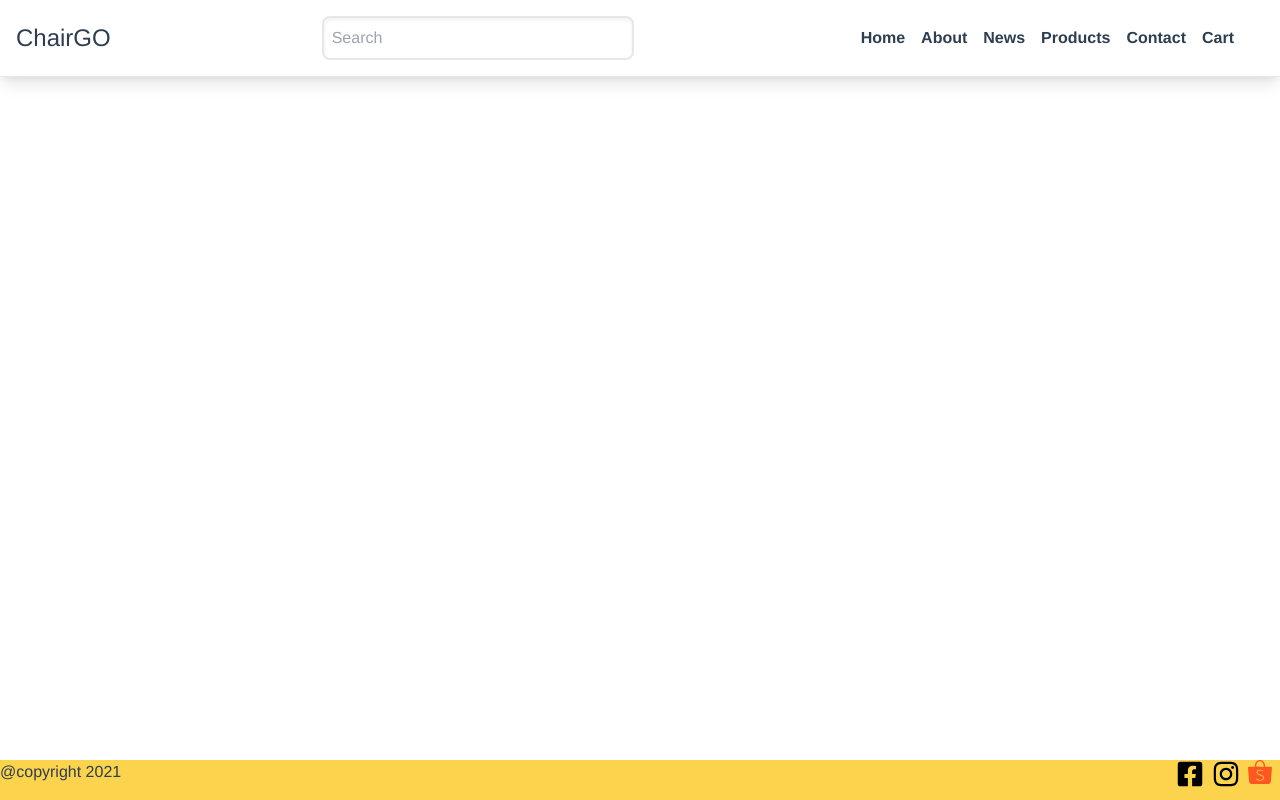
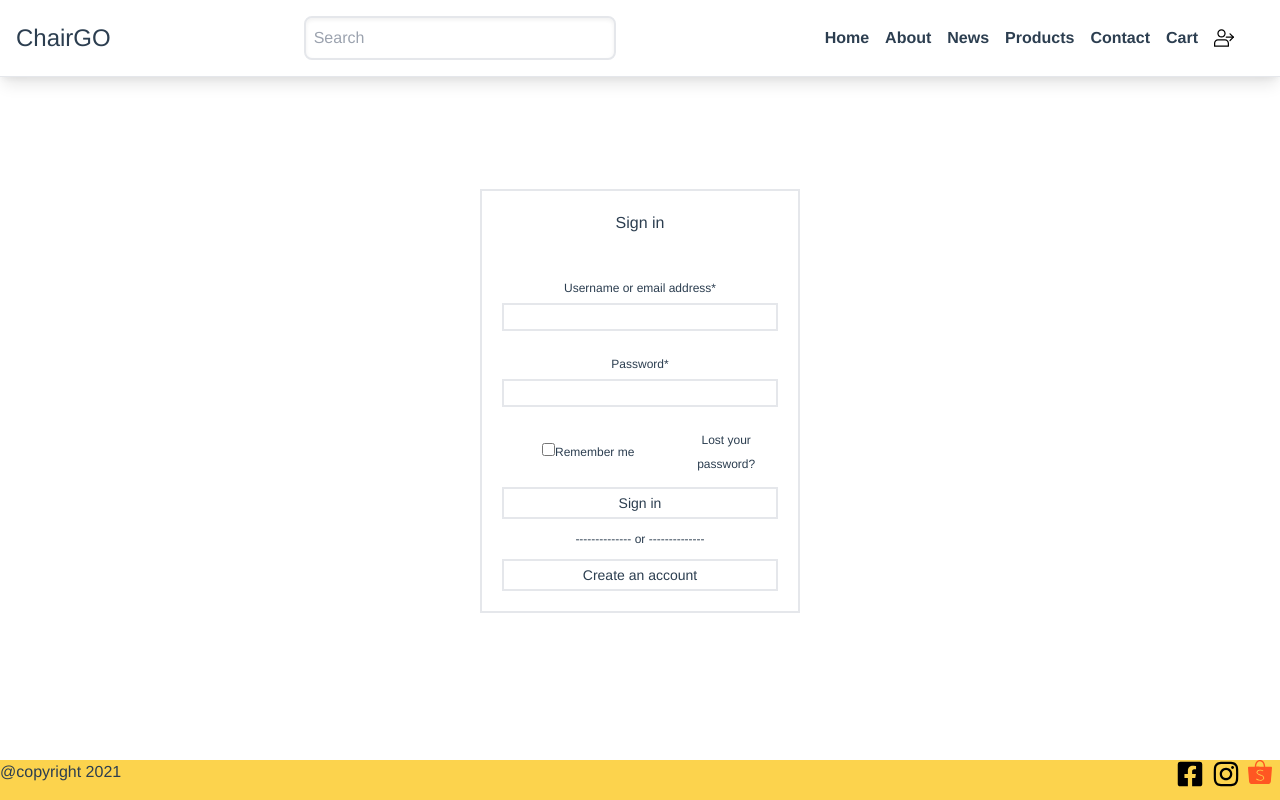
Before and after one commit to whereissam/Vue-website, a Vue app: page /Sign in a window 1280 px wide. Built offline with nearby package versions, Linux system fonts and the light colour scheme.

Commit message:
create Sign up page

```diff
--- a/src/components/navbar.vue
+++ b/src/components/navbar.vue
@@ -44,6 +44,9 @@
        <li class="md:ml-4">
         <router-link to="/cart">Cart</router-link>
       </li>
+      <li class="md:ml-4">
+        <router-link to="/sign"><img class="w-5 h-5" src="../assets/user.svg" alt=""></router-link>
+      </li>
     </ul>
   </nav>
 </header>
--- a/src/router/index.js
+++ b/src/router/index.js
@@ -6,7 +6,7 @@ import Product from '../views/product/product.vue'
 import ProductId from '../views/product/productdetail.vue'
 import Cart from '../views/Cart.vue'
 import Contact from '../views/Contact.vue'
-
+import Sign from '../views/Sign.vue'
 const routes = [
   {
     path: '/',
@@ -42,6 +42,11 @@ const routes = [
     path: '/contacts',
     name: 'Contact',
     component: Contact
+  },
+  {
+    path: '/Sign',
+    name: 'Sing',
+    component: Sign
   }
 ]
 
--- a/src/views/Cart.vue
+++ b/src/views/Cart.vue
@@ -1,5 +1,5 @@
 <template>
- <div class='w-full h-screen flex flex-nowrap bg-gray-600 bg-opacity-25'>
+ <div class='w-full h-full flex flex-nowrap bg-gray-600 bg-opacity-25'>
 
   <div class='darks bg-gray-600 w-9/12' @click="$router.go(-1)"></div>
 
--- /dev/null
+++ b/src/views/Sign.vue
@@ -0,0 +1,35 @@
+<template>
+    <div class='card w-1/4 m-auto flex flex-col flex-wrap border-2 justify-center mt-28'>
+  <h1 class='flex justify-center mt-5'>Sign in</h1>
+  <form action="" class='p-5 mt-5'>
+    <label for="user" class='text-xs self-start'>Username or email address*</label><br />
+    <input type="text" id='user' class='border-2 w-full mt-1 mb-5'><br />
+    <label for="password" class='text-xs'>Password*</label><br />
+    <input type="text" id='password' class='border-2 w-full mt-1 mb-5'><br />
+
+    <div class='flex justify-between items-center w-full flex-wrap xl:flex-nowrap'>
+      <div class='w-2/3'>
+        <input type="checkbox" id='remember'>
+        <label for="remember" class='text-xs'>Remember me</label>
+      </div>
+      <div>
+         <a href="#" class='text-xs w-full self-end'>Lost your password?</a>
+      </div>
+     <br />
+    </div>
+
+    <button class='w-full text-sm border-2 mt-3 mb-3 p-1 singin'>Sign in</button>
+    <div class='w-full text-xs text-center'>-------------- or --------------</div>
+    <button class='border-2 w-full mt-3 p-1 text-sm'>Create an account</button>
+  </form>
+</div>
+</template>
+
+<script>
+export default {
+  name: 'Sign',
+  props: {
+    msg: String
+  }
+}
+</script>
```
Also changed, not shown: src/assets/user.svg (added).
